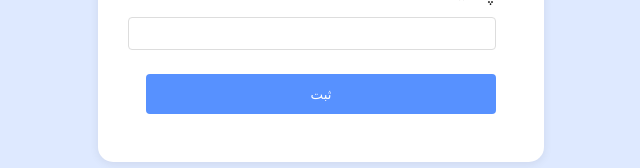
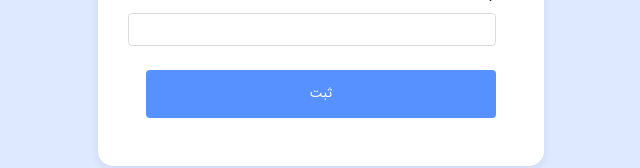
Before and after one commit to hossein7ph/page, a plain HTML site: page index.html in a window 1280 px wide. Shown: the part 391-559 px from the top of the page, without its empty margins (319-959 px from the left). Drawn offline with Linux system fonts and the light colour scheme.

Commit message:
Update style.css

```diff
--- a/style.css
+++ b/style.css
@@ -52,6 +52,7 @@ button {
   cursor: pointer;
   width: 100%;
   margin-top: .5rem;
+  font-family: iransans !important;
 }
 
 .message-container {
```
